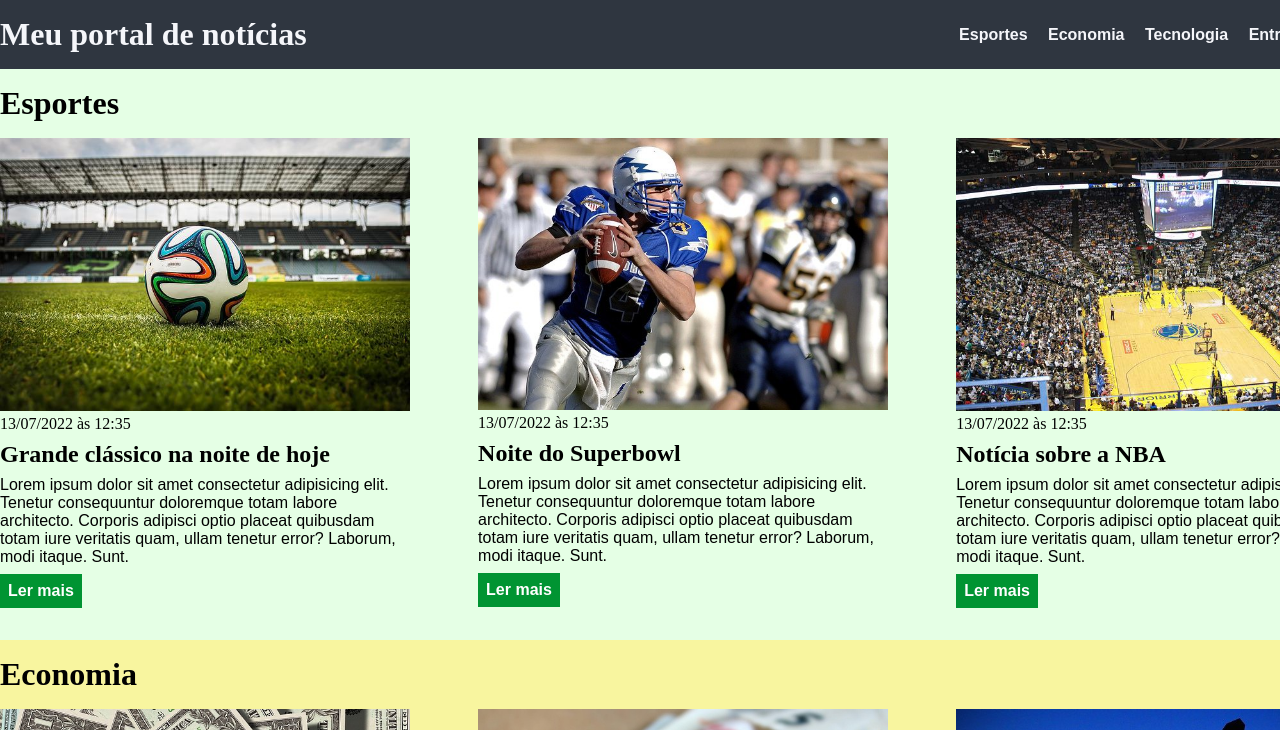
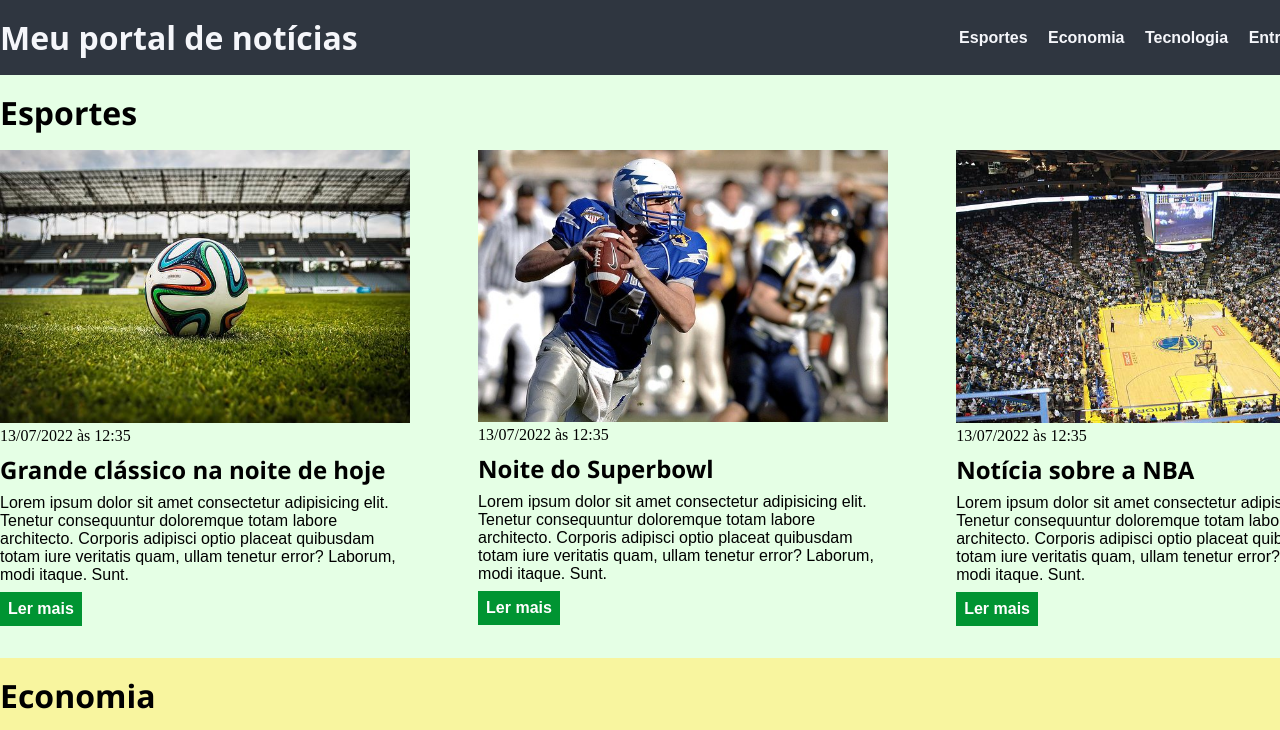
Before and after one commit to Misaellucas/curso_ebac_frontend, a plain HTML site: page css/index.html in a window 1280 px wide. Shown: the top 730 px of the page. Drawn offline with Linux system fonts and the light colour scheme.

Commit message:
Atualizando o HTML

```diff
--- a/css/index.html
+++ b/css/index.html
@@ -29,8 +29,8 @@
             </nav>
         </div>
     </header>
+    <section id="sports">
         <div class="conteiner">
-        <section id="sports">
             <h2>Esportes</h2>
             <div class="articles">
                 <article>
@@ -67,10 +67,10 @@
                     <a href="#" title="Leia a notícia completa">Ler mais</a>
                 </article>
             </div>
+        </div>
     </section>
-    </div>
+    <section id="economy">
         <div class="conteiner">
-        <section id="economy">
             <h2>Economia</h2>
             <div class="articles">
                 <article>
@@ -107,10 +107,10 @@
                     <a href="#" title="Leia a notícia completa">Ler mais</a>
                 </article>
             </div>
+        </div>
     </section>
-    </div>
+    <section id="tech">
         <div class="conteiner">
-        <section id="tech">
             <h2>Tecnologia</h2>
             <div class="articles">
                 <article>
@@ -147,8 +147,10 @@
                     <a href="#" title="Leia a notícia completa">Ler mais</a>
                 </article>
             </div>
+        </div>
+    </section>
+    <section id="entertainment">
         <div class="conteiner">
-                <section id="entertainment">
             <h2>Entretenimento</h2>
             <div class="articles">
                 <article>
@@ -185,7 +187,7 @@
                     <a href="#" title="Leia a notícia completa">Ler mais</a>
                 </article>
             </div>
+        </div>
     </section>
-    </div>
 </body>
 </html>
--- a/css/main.css
+++ b/css/main.css
@@ -20,6 +20,14 @@ header li {
     display: inline;
     font-family: Arial, Helvetica, sans-serif;
     font-weight: bold;
+}
+
+.conteiner h1 {
+    font-family: system-ui, -apple-system, BlinkMacSystemFont, 'Segoe UI', Roboto, Oxygen, Ubuntu, Cantarell, 'Open Sans', 'Helvetica Neue', sans-serif;
+}
+
+.conteiner h2, h3 {
+    font-family: 'Segoe UI', Tahoma, Geneva, Verdana, sans-serif;
 }
 
 header li a {
```
Lines whose indentation alone changed are shown as unchanged.
